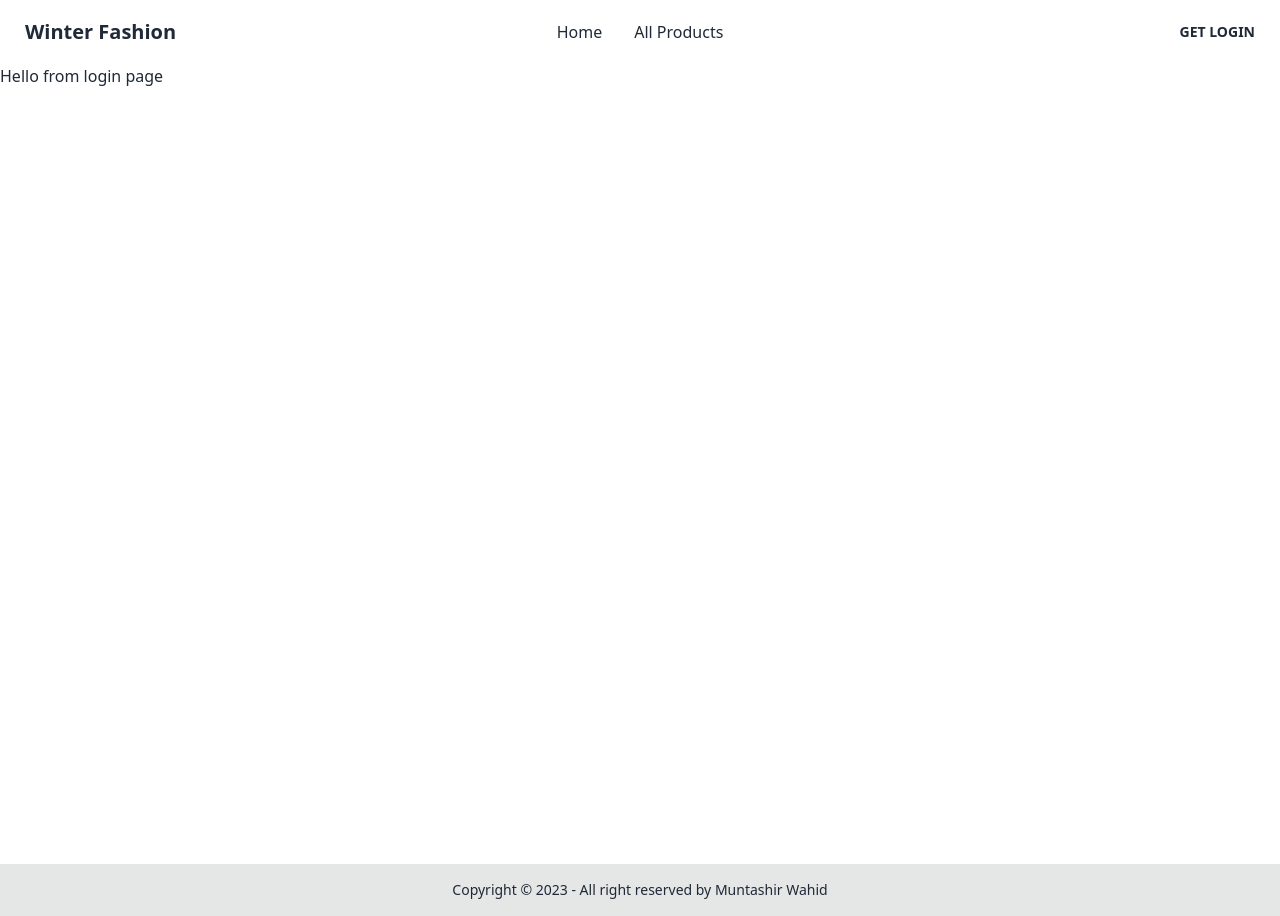
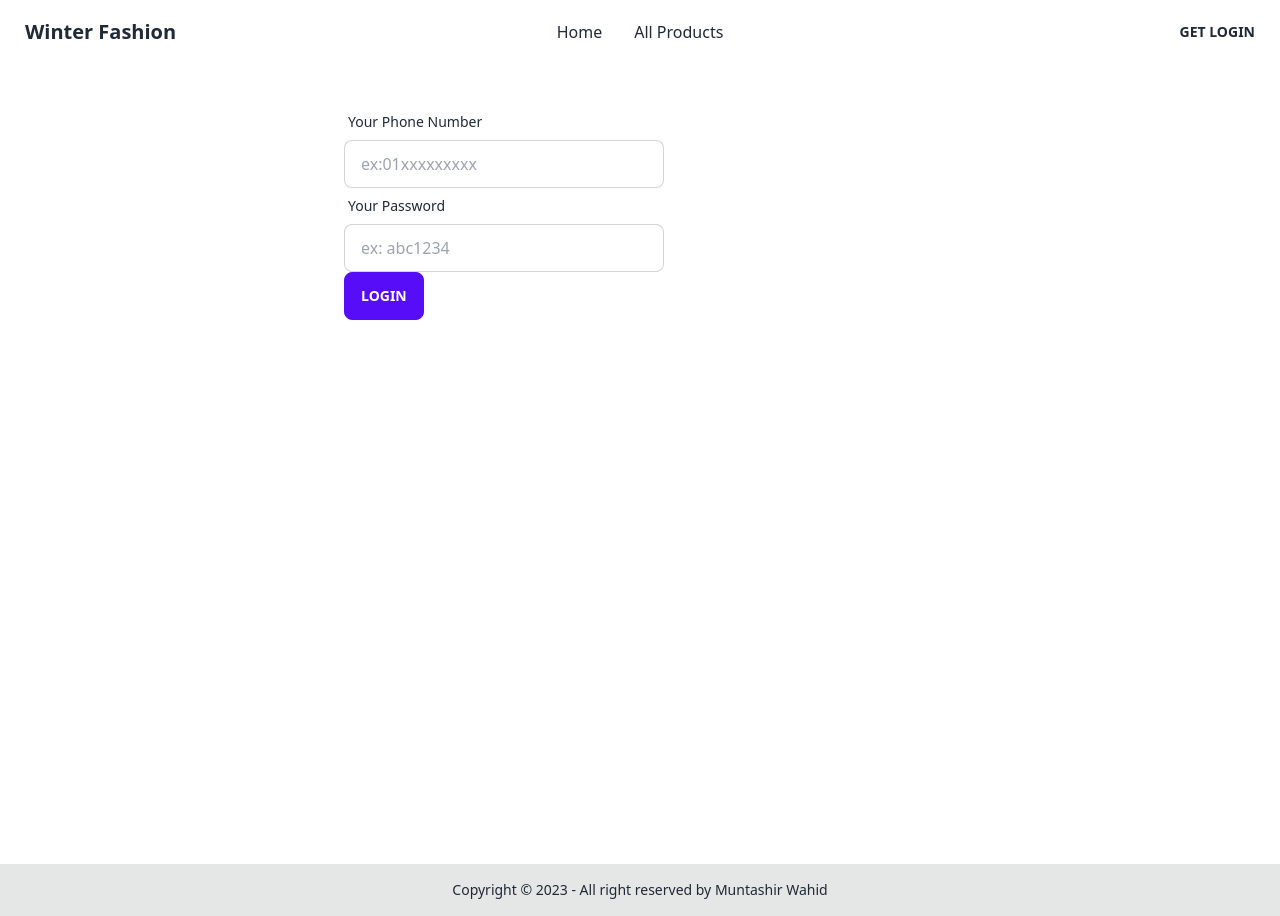
Before and after one commit to muntashir-wahid/winter-fashion, a React (Create React App) app: page /login in a window 1280 px wide. Built offline with nearby package versions, Linux system fonts and the light colour scheme; no server answers.

Commit message:
created login form, did some from validation and implemented user login logic

```diff
--- a/src/index.js
+++ b/src/index.js
@@ -2,6 +2,11 @@ import React from "react";
 import ReactDOM from "react-dom/client";
 import "./index.css";
 import App from "./App";
+import CurrUserProvider from "./store/CurrUser/CurrUserProvider";
 
 const root = ReactDOM.createRoot(document.getElementById("root"));
-root.render(<App />);
+root.render(
+  <CurrUserProvider>
+    <App />
+  </CurrUserProvider>
+);
--- a/src/pages/Login/Login.js
+++ b/src/pages/Login/Login.js
@@ -1,10 +1,97 @@
-import React from "react";
+import React, { useContext } from "react";
+import { useForm } from "react-hook-form";
+import { CurrUserContext } from "../../store/CurrUser/CurrUserProvider";
 
 const Login = () => {
+  const { setCurrUser, setIsUpdated } = useContext(CurrUserContext);
+
+  const {
+    register,
+    handleSubmit,
+    formState: { errors },
+  } = useForm();
+
+  const formSubmitHandler = (data) => {
+    // User login
+    fetch("http://localhost:5000/api/v1/users/login", {
+      method: "POST",
+      headers: {
+        "content-type": "application/json",
+      },
+      body: JSON.stringify(data),
+    })
+      .then((res) => res.json())
+      .then((data) => {
+        if (data.status === "success") {
+          const user = data?.data.user;
+          setCurrUser(user);
+          setIsUpdated(true);
+          localStorage.setItem("currUser", user._id);
+        }
+      })
+      .catch((err) => console.log(err.message))
+      .finally(() => {});
+  };
+
   return (
-    <div>
-      <h1>Hello from login page</h1>
-    </div>
+    <form
+      className="max-w-2xl mx-auto p-10"
+      onSubmit={handleSubmit(formSubmitHandler)}
+    >
+      {/* User phone number input */}
+      <div className="form-control w-full max-w-xs">
+        <label className="label">
+          <span className="label-text">Your Phone Number</span>
+        </label>
+        <input
+          {...register("phoneNum", {
+            required: "You have to input a phone number for login",
+            minLength: {
+              value: 11,
+              message: "Please provide a valid Bangladeshi phone number",
+            },
+            maxLength: {
+              value: 11,
+              message: "Please provide a valid Bangladeshi phone number",
+            },
+          })}
+          type="text"
+          placeholder="ex:01xxxxxxxxx"
+          className="input input-bordered w-full max-w-xs"
+        />
+        {errors?.phoneNum && (
+          <label className="label">
+            <span className="label-text-alt">{errors?.phoneNum?.message}</span>
+          </label>
+        )}
+      </div>
+
+      {/* User password input */}
+      <div className="form-control w-full max-w-xs">
+        <label className="label">
+          <span className="label-text">Your Password</span>
+        </label>
+        <input
+          {...register("password", {
+            required: "You have to inpur password for login",
+            minLength: {
+              value: 6,
+              message: "Password must be more or equal 6 charecters",
+            },
+          })}
+          type="password"
+          placeholder="ex: abc1234"
+          className="input input-bordered w-full max-w-xs"
+        />
+        {errors?.password && (
+          <label className="label">
+            <span className="label-text-alt">{errors?.password?.message}</span>
+          </label>
+        )}
+      </div>
+
+      <input className="btn btn-primary" type="submit" value="Login" />
+    </form>
   );
 };
 
--- a/src/pages/Register/Register.js
+++ b/src/pages/Register/Register.js
@@ -8,7 +8,7 @@ const Register = () => {
     formState: { errors },
   } = useForm();
 
-  const fromSubmitHandler = (data) => {
+  const formSubmitHandler = (data) => {
     const user = { ...data };
 
     const formData = new FormData();
@@ -46,7 +46,7 @@ const Register = () => {
   return (
     <form
       className="max-w-2xl mx-auto p-10"
-      onSubmit={handleSubmit(fromSubmitHandler)}
+      onSubmit={handleSubmit(formSubmitHandler)}
     >
       {/* User name input */}
       <div className="form-control w-full max-w-xs">
@@ -140,7 +140,7 @@ const Register = () => {
         )}
       </div>
 
-      <input className="btn btn-primary" type="submit" valie="register" />
+      <input className="btn btn-primary" type="submit" value="register" />
     </form>
   );
 };
--- /dev/null
+++ b/src/store/CurrUser/CurrUserProvider.js
@@ -0,0 +1,40 @@
+import { createContext, useEffect, useState } from "react";
+
+export const CurrUserContext = createContext();
+
+const CurrUserProvider = ({ children }) => {
+  const [currUser, setCurrUser] = useState(null);
+  const [isUpdated, setIsUpdated] = useState(false);
+  const [isUserLoading, setIsUserLoading] = useState(true);
+
+  const contextValue = {
+    currUser,
+    setCurrUser,
+    setIsUpdated,
+    setIsUserLoading,
+  };
+
+  useEffect(() => {
+    const userId = localStorage.getItem("currUser");
+
+    fetch(`http://localhost:5000/api/v1/users/${userId}`)
+      .then((res) => res.json())
+      .then((data) => {
+        if (data.status === "success") {
+          const user = data?.data.user;
+          setCurrUser(user);
+          setIsUserLoading(false);
+        }
+      });
+  }, [isUpdated]);
+
+  console.log(currUser);
+
+  return (
+    <CurrUserContext.Provider value={contextValue}>
+      {children}
+    </CurrUserContext.Provider>
+  );
+};
+
+export default CurrUserProvider;
```
